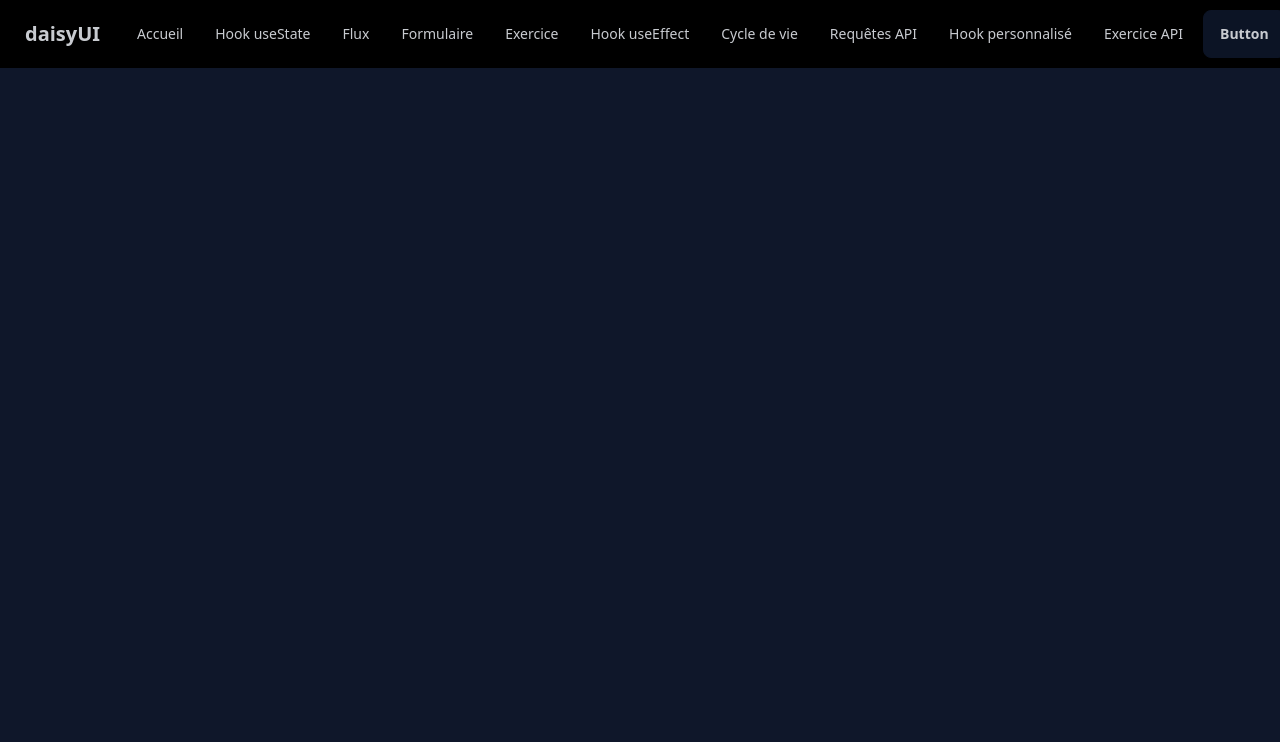
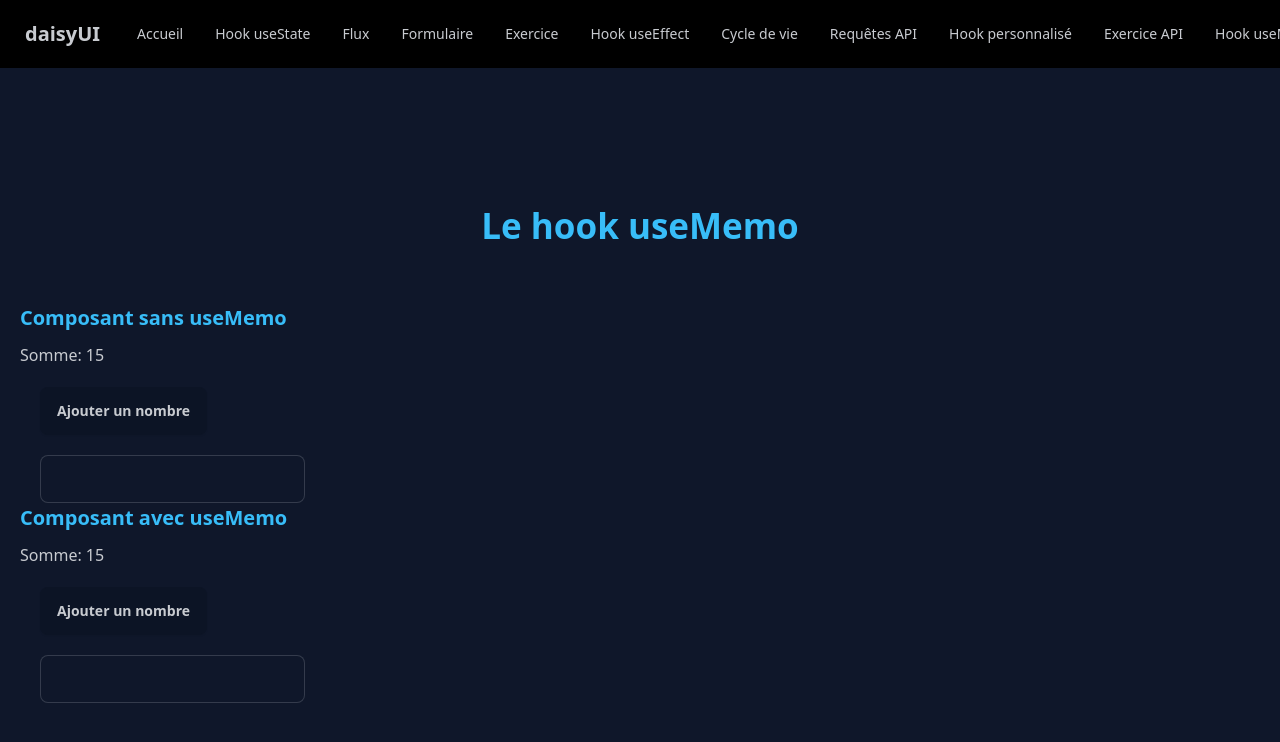
Before and after one commit to Kevin97231/React202405, a React (Vite) app: page /use-memo in a window 1280 px wide. Shown: the top 742 px of the page. Built offline with nearby package versions, Linux system fonts and the light colour scheme.

Commit message:
exemple useMemo + modif de la logique de gestion des routes

```diff
--- a/src/App.jsx
+++ b/src/App.jsx
@@ -1,5 +1,6 @@
 /* eslint-disable react/no-unescaped-entities */
 
+import { Outlet, RouterProvider, createBrowserRouter } from "react-router-dom";
 import { BrowserRouter, Route, Routes } from "react-router-dom";
 import "./App.css";
 import JsxTheorie from "./view/JsxTheorie";
@@ -13,33 +14,122 @@ import LifeCycle from "./view/LifeCycle";
 import { RequestApi } from "./view/RequestApi";
 import { CustomHook } from "./view/CustomHook";
 import { ExerciceAPI } from "./view/ExerciceAPI";
+import { HookUseMemo } from "./view/HookUseMemo";
+import { PageNotFound } from "./view/PageNotFound";
 
 function App() {
+  const router = createBrowserRouter([
+    {
+      path: "/",
+      element: <Root />,
+      errorElement: <PageNotFound/>,
+      children: [
+        {
+          path: "",
+          element: <>Page d'accueil</>,
+        },
+        {
+          path: "/jsx",
+          element: <JsxTheorie />,
+        },
+        {
+          path: "/use-state",
+          element: <HookUseState />,
+        },
+        {
+          path: "/flux",
+          element: <Flux />,
+        },
+        {
+          path: "/formulaire",
+          element: <Formulaire />,
+        },
+        {
+          path: "/exercice",
+          element: <Exercice />,
+        },
+        {
+          path: "/use-effect",
+          element: <HookUseEffect />,
+        },
+        {
+          path: "/cycle-de-vie",
+          element: <LifeCycle />,
+        },
+        {
+          path: "/requettes-api",
+          element: <RequestApi />,
+        },
+        {
+          path: "/hook-personnalise",
+          element: <CustomHook />,
+        },
+        {
+          path: "/exercice-api",
+          element: <ExerciceAPI />,
+        },
+        {
+          path: "/use-memo",
+          element: <HookUseMemo />,
+        },
+      ],
+    },
+  ]);
+
+  function Root() {
     return (
       <>
         <Navbar />
 
         <div className="app-container">
           <div className="app">
-          <BrowserRouter>
-            <Routes>
-              <Route path="/" element={<h1>Page d'accueil</h1>} />
-              <Route path="/jsx" element={<JsxTheorie />} />
-              <Route path="/use-state" element={<HookUseState/>} />
-              <Route path="/flux" element={<Flux/>}/>
-              <Route path='/formulaire' element={<Formulaire/>} />
-              <Route path='/exercice' element={<Exercice/>} />
-              <Route path='/use-effect' element={<HookUseEffect/>} />
-              <Route path='/cycle-de-vie' element={<LifeCycle/>} />
-              <Route path='/requettes-api' element={<RequestApi/>} />
-              <Route path='/hook-personnalise' element={<CustomHook/>} />
-              <Route path='/exercice-api' element={<ExerciceAPI/>} />
-            </Routes>
-          </BrowserRouter>
+
+        {/* <Outlet/> est une balise qui appartient à la biblio. React-router-dom
+        -> à la place de outlet s'affichera le composant lié à la route */}
+        <Outlet />
           </div>
         </div>
+
+      </>
+    );
+  }
+
+  return (
+    <>
+      <RouterProvider router={router} />
     </>
   );
 }
 
 export default App;
+
+// function App() {
+//   return (
+//     <>
+//       <Navbar />
+
+//       <div className="app-container">
+//         <div className="app">
+//           <BrowserRouter>
+//             <Routes>
+//               <Route path="/" element={<h1>Page d'accueil</h1>} />
+//               <Route path="/jsx" element={<JsxTheorie />} />
+//               <Route path="/use-state" element={<HookUseState/>} />
+//               <Route path="/flux" element={<Flux/>}/>
+//               <Route path='/formulaire' element={<Formulaire/>} />
+//               <Route path='/exercice' element={<Exercice/>} />
+//               <Route path='/use-effect' element={<HookUseEffect/>} />
+//               <Route path='/cycle-de-vie' element={<LifeCycle/>} />
+//               <Route path='/requettes-api' element={<RequestApi/>} />
+//               <Route path='/hook-personnalise' element={<CustomHook/>} />
+//               <Route path='/exercice-api' element={<ExerciceAPI/>} />
+//               <Route path='use-memo'  element={<HookUseMemo/>} />
+//             </Routes>
+//           </BrowserRouter>
+//         </div>
+//       </div>
+//     </>
+//   );
+// }
+
+// export default App;
--- a/src/components/Navbar.jsx
+++ b/src/components/Navbar.jsx
@@ -53,6 +53,9 @@ function Navbar() {
             <li>
               <a href="/exercice-api">Exercice API</a>
             </li>
+            <li>
+              <a href="/use-memo">Hook useMemo</a>
+            </li>
           </ul>
         </div>
         <a className="btn btn-ghost text-xl">daisyUI</a>
@@ -89,6 +92,9 @@ function Navbar() {
           <li>
             <a href="/exercice-api">Exercice API</a>
           </li>
+          <li>
+            <a href="/use-memo">Hook useMemo</a>
+          </li>
         </ul>
       </div>
       <div className="navbar-end">
--- /dev/null
+++ b/src/components/WithUseMemo.jsx
@@ -0,0 +1,33 @@
+import { useMemo, useState } from "react"
+
+export const WithUseMemo = () => {
+    const [ numbers, setNumbers ] = useState([1,2,3,4,5])
+    const [ inputValue, setInputValue ] = useState('')
+
+    const addNumbers = () => {
+      setNumbers([...numbers, Math.random() * 10])
+    }
+
+    // Sommme de tous les nombres du tableau
+    const sum = useMemo( () => {
+        console.log("Calcul avec le useMemo")
+        return numbers.reduce((total, currentValue) => total + currentValue)
+    }, [numbers])
+
+      return (
+      <>
+       <h2>Composant avec useMemo</h2>
+       <p>Somme: {sum}</p>
+       <button className="btn m-5" onClick={addNumbers}>Ajouter un nombre</button>
+      <div>
+          <input
+              type="text"
+              className="mx-5 input input-bordered"
+              value={inputValue}
+              onChange={(e) => setInputValue(e.target.value)}
+          />
+          {inputValue}
+      </div>
+      </>
+    );
+}
--- /dev/null
+++ b/src/components/WithoutUseMemo.jsx
@@ -0,0 +1,33 @@
+import { useState } from "react"
+
+export const WithoutUseMemo = () => {
+
+  const [ numbers, setNumbers ] = useState([1,2,3,4,5])
+  const [ inputValue, setInputValue ] = useState('')
+
+  // Sommme de tous les nombres du tableau
+  const sum = numbers.reduce((total, currentValue) => total + currentValue)
+
+  console.log("Chargement du composant qui n'utilise pas le useMemo")
+
+  const addNumbers = () => {
+    setNumbers([...numbers, Math.random() * 10])
+  }
+
+    return (
+    <>
+     <h2>Composant sans useMemo</h2>
+     <p>Somme: {sum}</p>
+     <button className="btn m-5" onClick={addNumbers}>Ajouter un nombre</button>
+    <div>
+        <input
+            type="text"
+            className="mx-5 input input-bordered"
+            value={inputValue}
+            onChange={(e) => setInputValue(e.target.value)}
+        />
+        {inputValue}
+    </div>
+    </>
+  );
+}
--- /dev/null
+++ b/src/view/HookUseMemo.jsx
@@ -0,0 +1,12 @@
+import { WithUseMemo } from "../components/WithUseMemo";
+import { WithoutUseMemo } from "../components/WithoutUseMemo";
+
+export const HookUseMemo = () => {
+  return (
+    <>
+      <h1>Le hook useMemo</h1>
+      <WithoutUseMemo />
+      <WithUseMemo />
+    </>
+  );
+};
--- /dev/null
+++ b/src/view/PageNotFound.jsx
@@ -0,0 +1,11 @@
+export const PageNotFound = () => {
+
+    const src = "/src/assets/images/3828537.jpg"
+
+    return (
+    <div className="w-1/3">
+        <h2>404 NOT FOUND</h2>
+        <img src={src} alt="" />
+    </div>
+  );
+}
```
Also changed, not shown: src/assets/images/3828537.jpg (added). Lines whose indentation alone changed are shown as unchanged.
